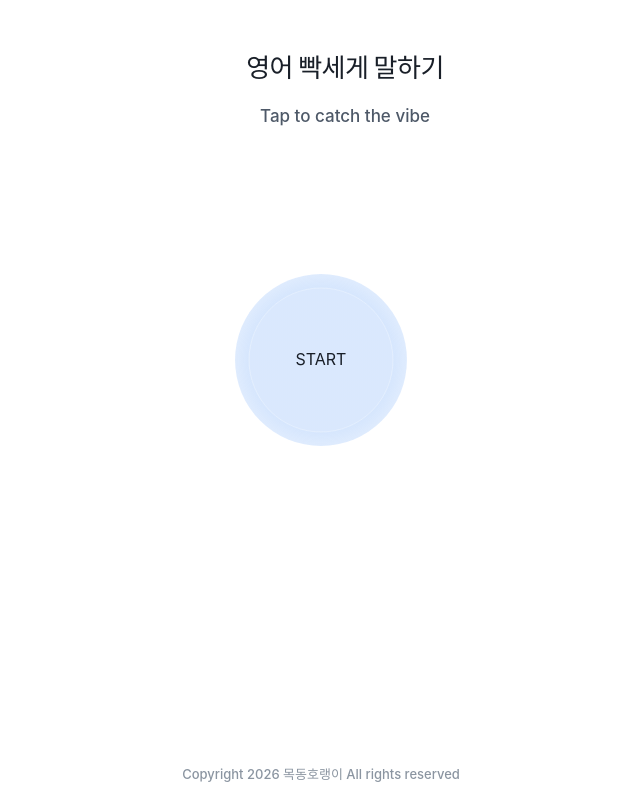
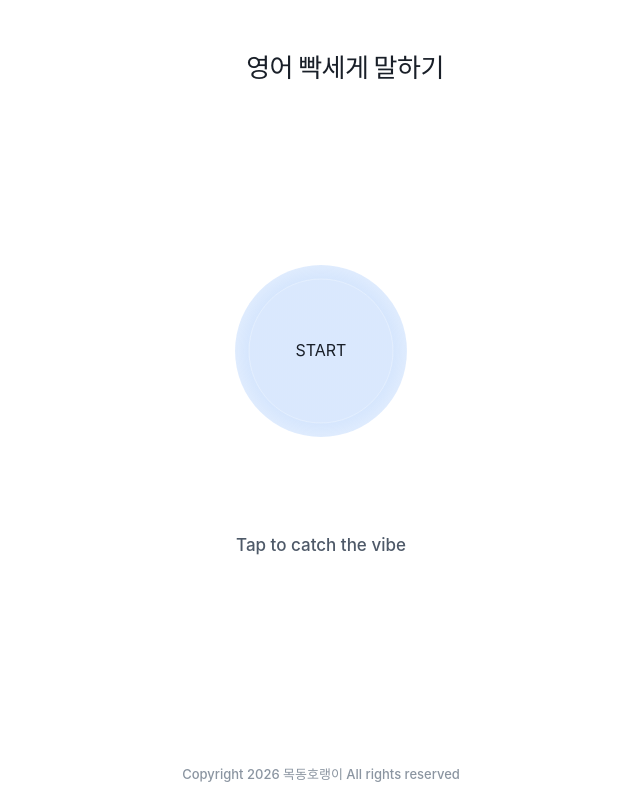
Before and after one commit to jeremy-tiger86/ai-vibe-english, a React (Vite) app: page / in a window 1280 px wide. Shown: the whole page, without its empty margins (319-959 px from the left). Built offline with nearby package versions, Linux system fonts and the light colour scheme.

Commit message:
chore(ui): move status text below vibe button and adjust alignment

```diff
--- a/src/App.tsx
+++ b/src/App.tsx
@@ -30,9 +30,6 @@ function App() {
         <h1 className="text-display" style={{ marginBottom: '8px' }}>
           영어 빡세게 말하기
         </h1>
-        <p className="text-subtitle">
-          {status === 'disconnected' ? "Tap to catch the vibe" : "Keep the flow going"}
-        </p>
       </header>
 
       <main style={{
@@ -51,15 +48,24 @@ function App() {
 
         {/* Session Tips / Subtitles could go here */}
         <div style={{
-          marginTop: '3rem',
+          marginTop: '2rem',
+          textAlign: 'center',
+          display: 'flex',
+          flexDirection: 'column',
+          gap: '8px'
+        }}>
+          <p className="text-subtitle" style={{ margin: 0 }}>
+            {status === 'disconnected' ? "Tap to catch the vibe" : "Keep the flow going"}
+          </p>
+          <div style={{
             height: '2rem',
             color: 'var(--color-text-muted)',
             fontSize: '0.9rem',
-          textAlign: 'center'
           }}>
             {status === 'connected' && "Say: 'Hello!'"}
             {status === 'listening' && "Listening..."}
             {status === 'speaking' && "AI Speaking..."}
+          </div>
         </div>
 
         {/* Session Summary Overlay */}
```
Lines whose indentation alone changed are shown as unchanged.
